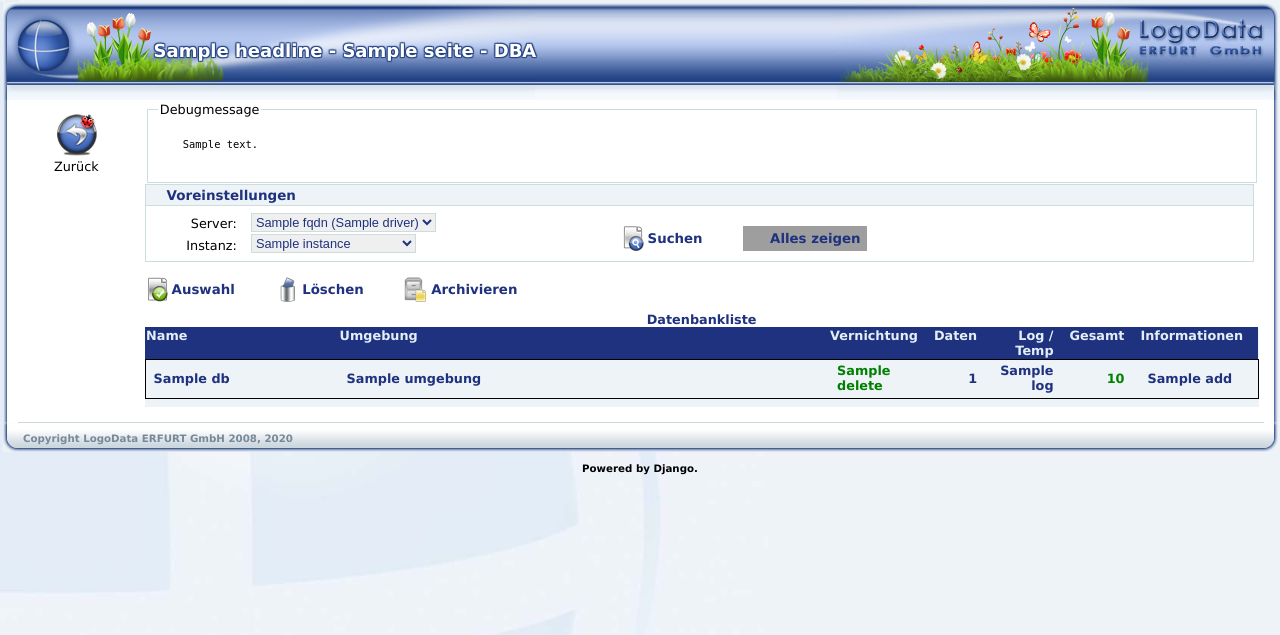
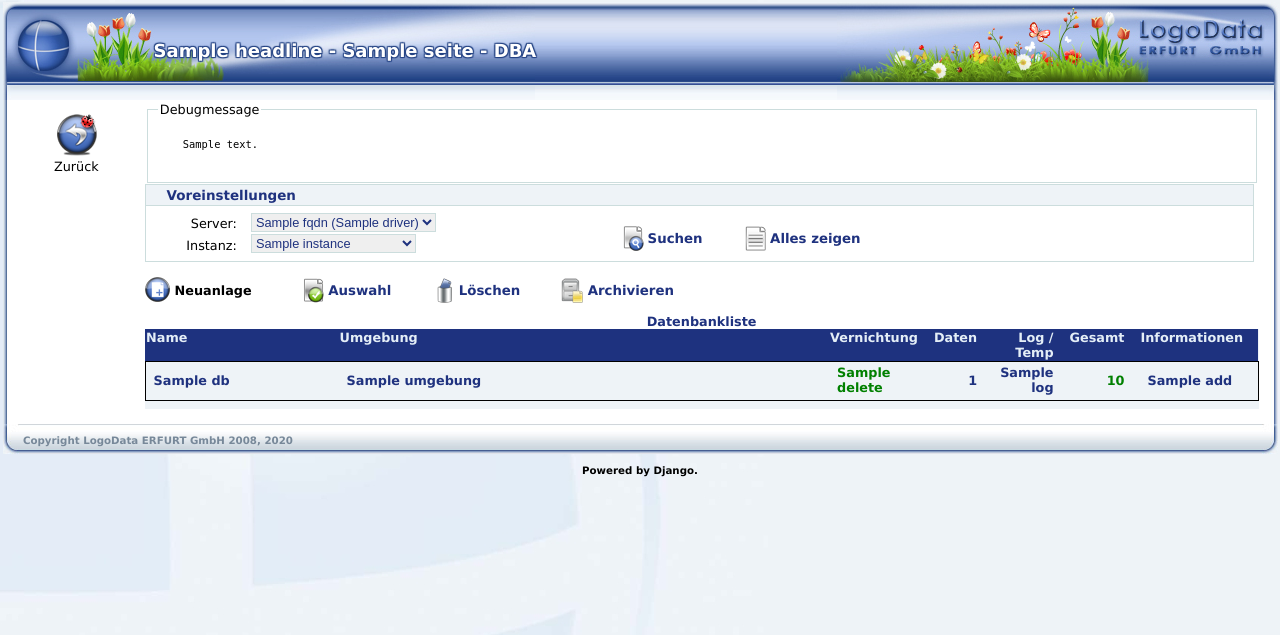
Before and after one commit to speisekatze/dba, a Django app: template templates/dba/index.html in a window 1280 px wide. Shown: the top 635 px of the page. Run offline with Django 3.2, Linux system fonts and the light colour scheme; the template is opened without the code that fills it: most values are stand-ins (such as "Sample title", 1, 10 or a date in 2020); some libraries are stand-ins or nearby versions; grey boxes are pictures that could not be loaded.

Commit message:
bilder + neuanlage button + link zu dbt

```diff
--- a/templates/dba/index.html
+++ b/templates/dba/index.html
@@ -52,10 +52,15 @@
      <br class="end">
     </div>
     <input type="submit" name="suchen" value="Suchen" style="background-image: url({% static "img/suchen.png" %});margin-left:65px;" class="navigationButton">
-    <input type="submit" name="nichtsuchen" value="Alles zeigen" style="background-image: url(../layout/ldeLayout/sumliste.png);" class="navigationButton">
+    <input type="submit" name="nichtsuchen" value="Alles zeigen" style="background-image: url({% static "img/sumliste.png" %});" class="navigationButton">
     <br class="end">
    </div>
     <div id="navigation">
+        <a href="newdb/{{ host_name }}/{{ instance_name }}" >
+            <span class="navigationButton" style="vertical-align: middle;padding: 1px 15px 1px 30px;display: inline-block; background-image: url({% static "img/neuanlage.png" %});">
+                <span style="height: 25px;vertical-align: middle; display:table-cell;">Neuanlage</span>
+            </span>
+        </a>
         <input class="navigationButton" type="submit" style="background-image: url({% static "img/menuAuswahl.png" %});" value="Auswahl" name="select">
         <input class="navigationButton" type="button" style="background-image: url({% static "img/loeschen.png" %});" value="Löschen" id="startLoeschen">
         <input class="navigationButton" type="button" style="background-image: url({% static "img/archive.png" %});" value="Archivieren" id="startArchiv">
@@ -83,9 +88,9 @@
                 {% if db.delta < -8999 %}
                 <td style="color: white; background-color: red;">{{ db.delete }}</td>
                 {% elif db.delta < 0 %}
-                <td style="color: red;">{{ db.delete }}</td>
+                <td><a style="color: red;" target="_blank" href="http://dev.logodata.intern/dbt/index.php?request=ausgabe&id={{ db.dbtid }}">{{ db.delete }}</a></td>
                 {% else %}
-                <td style="color: green;">{{ db.delete }}</td>
+                <td><a style="color: green;" target="_blank" href="http://dev.logodata.intern/dbt/index.php?request=ausgabe&id={{ db.dbtid }}">{{ db.delete }}</a></td>
                 {% endif %}
                 <td style="text-align: right;">{{ db.size }}</td>
                 <td style="text-align: right;">{{ db.log }}</td>
```
